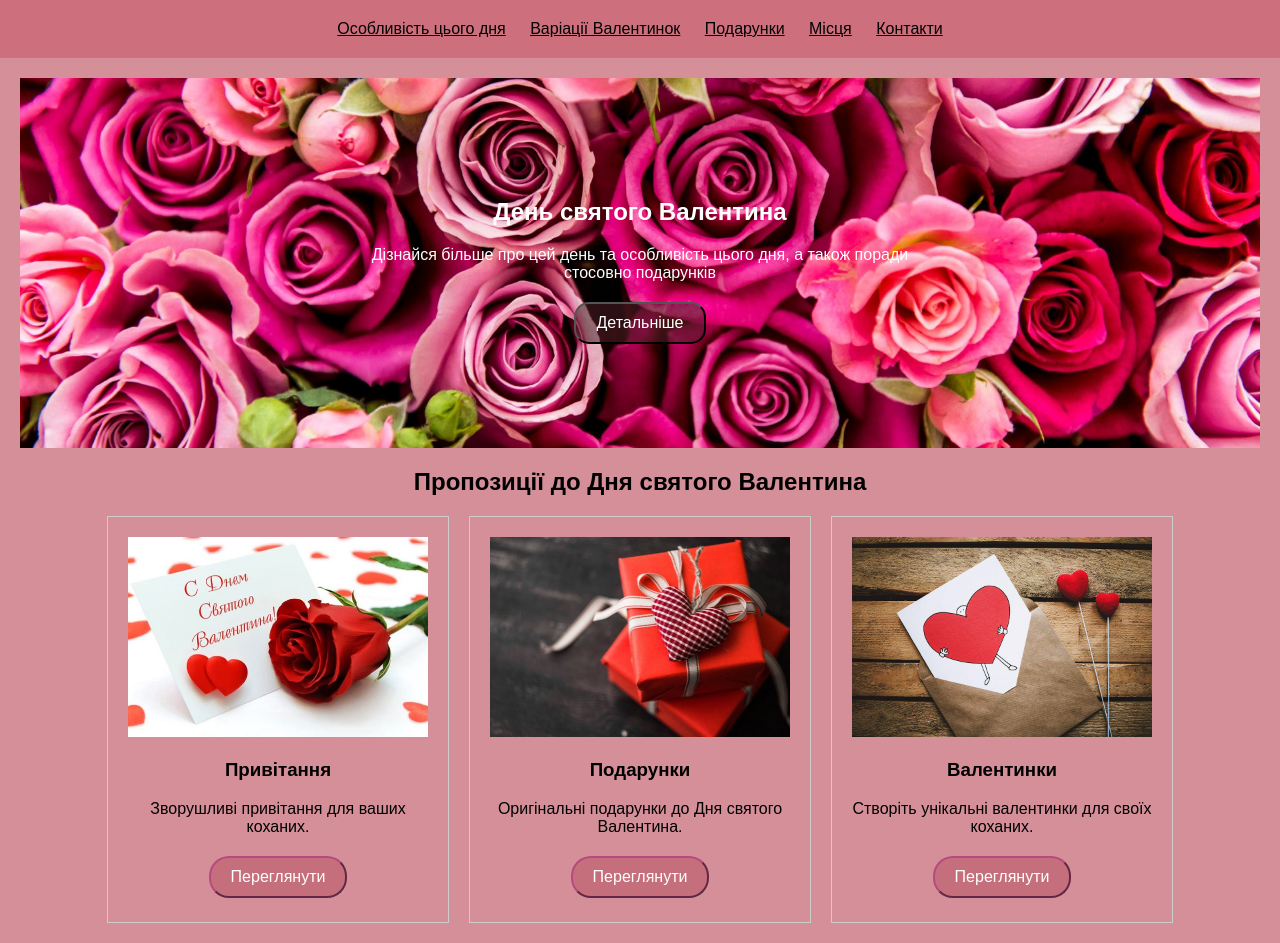
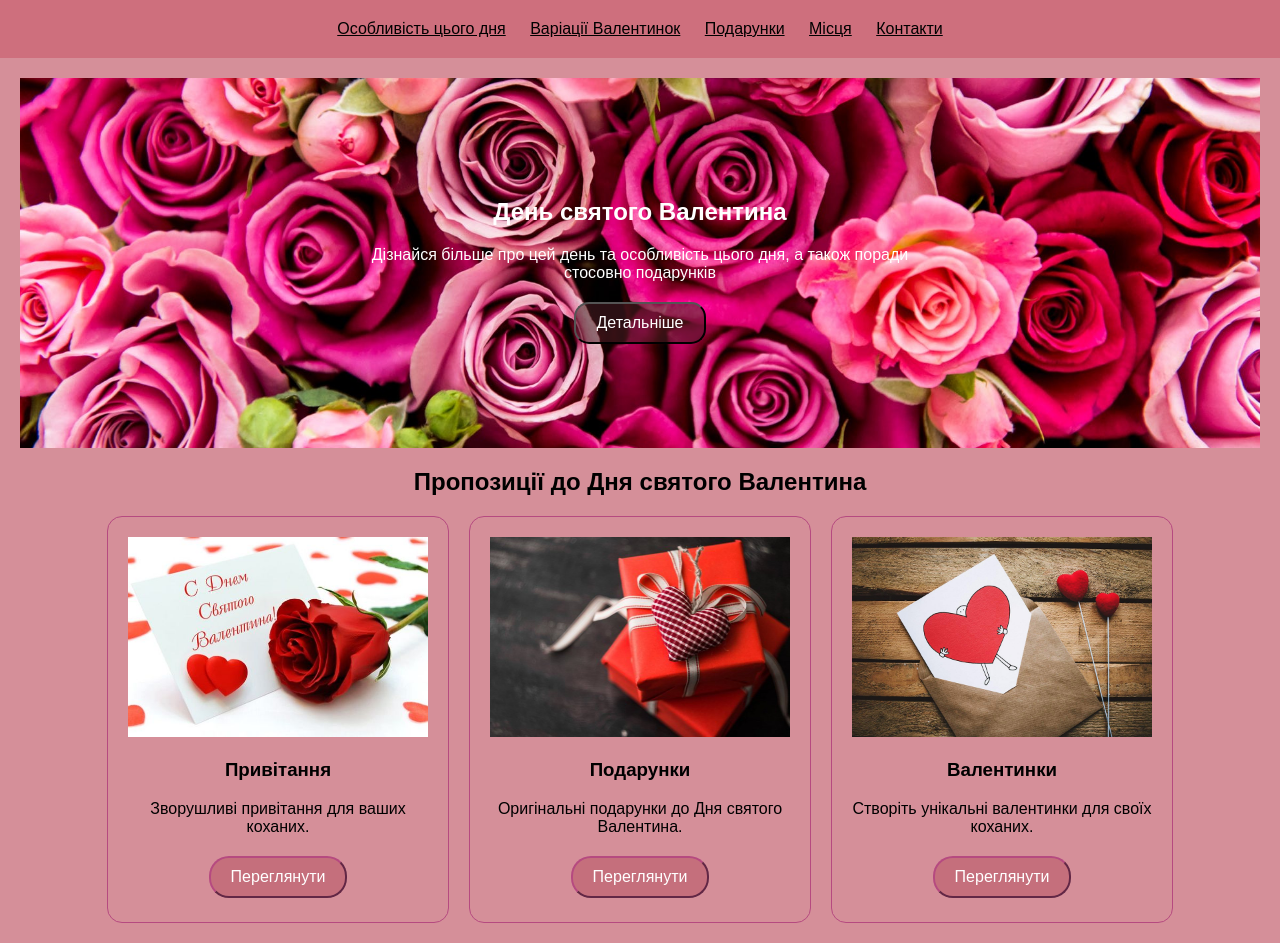
Before and after one commit to DarynaPolt/Valentine-s-day, a plain HTML site: page index.html in a window 1280 px wide. Drawn offline with Linux system fonts and the light colour scheme.

Commit message:
змінила content-item

```diff
--- a/css/style.css
+++ b/css/style.css
@@ -58,7 +58,8 @@ main {
 
 .content-item {
     width: 300px;
-    border: 1px solid #ccc;
+    border: 1px solid rgb(182, 74, 128);
+    border-radius: 15px;
     padding: 20px;
     text-align: center;
 }
```
